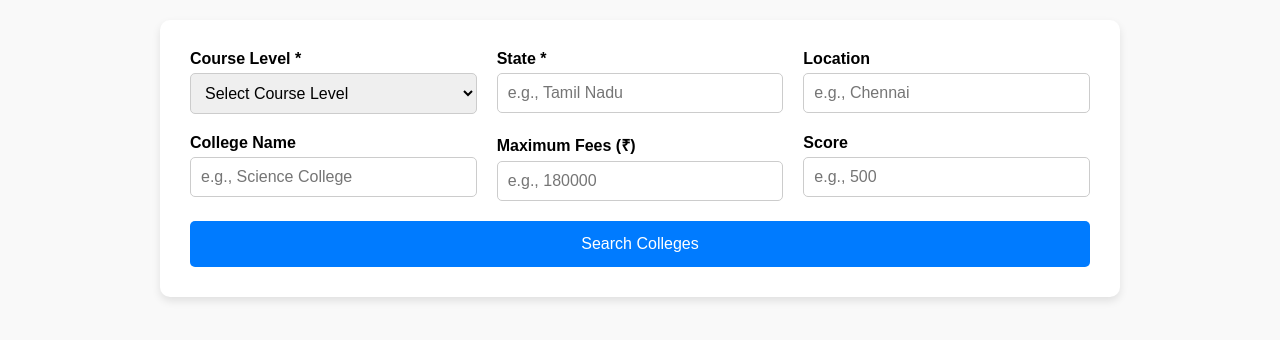
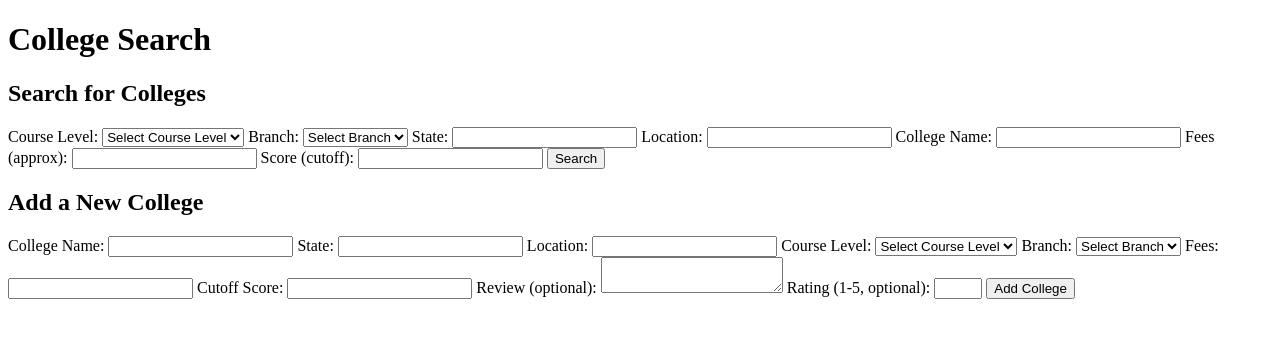
Before and after one commit to Biswal23/college-backend, a Flask app: template templates/index.html in a window 1280 px wide. Shown: the top 340 px of the page. Run offline with Flask 3, Linux system fonts and the light colour scheme; the template is opened without the code that fills it, so the values that code supplies are empty; parts of the project's set-up code (start-up, migrations or seed data) failed here and were passed over; some libraries are stand-ins or nearby versions.

Commit message:
Update index.html

```diff
--- a/templates/index.html
+++ b/templates/index.html
@@ -3,228 +3,166 @@
 <head>
     <meta charset="UTF-8">
     <meta name="viewport" content="width=device-width, initial-scale=1.0">
-    <title>College Predictor Form</title>
+    <title>Find Colleges in India - Course, Location, Fees, Cutoff</title>
+    <meta name="description" content="Find and compare colleges based on course level, branch, location, fees, and cutoff scores in India.">
+    <meta name="keywords" content="college search, engineering, diploma, degree, cutoff, India, admission">
+    <meta name="author" content="Your Site Name">
 
-    <!-- Use CDN for jQuery and jQuery UI -->
-    <script src="https://code.jquery.com/jquery-3.6.0.min.js"></script>
-    <script src="https://code.jquery.com/ui/1.12.1/jquery-ui.min.js"></script>
-    <link rel="stylesheet" href="https://code.jquery.com/ui/1.12.1/themes/base/jquery-ui.css">
+    <link rel="stylesheet" href="{{ url_for('static', filename='styles.css') }}">
+</head>
+<body>
+    <main>
+        <header>
+            <h1>College Search</h1>
+        </header>
 
-    <style>
-        body {
-            font-family: Arial, sans-serif;
-            background-color: #f9f9f9;
-            margin: 20px;
+        <!-- Search Form -->
+        <section>
+            <h2>Search for Colleges</h2>
+            <form action="/" method="post">
+                <label for="course_level">Course Level:</label>
+                <select id="course_level" name="course_level" required onchange="updateBranchOptions()">
+                    <option value="">Select Course Level</option>
+                    <option value="BTech">BTech</option>
+                    <option value="Diploma">Diploma</option>
+                    <option value="Degree">Degree</option>
+                </select>
+
+                <label for="branch">Branch:</label>
+                <select id="branch" name="branch">
+                    <option value="">Select Branch</option>
+                </select>
+
+                <label for="state">State:</label>
+                <input type="text" id="state" name="state">
+
+                <label for="location">Location:</label>
+                <input type="text" id="location" name="location">
+
+                <label for="college_name">College Name:</label>
+                <input type="text" id="college_name" name="college_name">
+
+                <label for="fees">Fees (approx):</label>
+                <input type="number" id="fees" name="fees">
+
+                <label for="score">Score (cutoff):</label>
+                <input type="number" id="score" name="score">
+
+                <button type="submit">Search</button>
+            </form>
+        </section>
+
+        <!-- Add College Form -->
+        <section>
+            <h2>Add a New College</h2>
+            <form action="/add_college" method="post">
+                <label for="name">College Name:</label>
+                <input type="text" id="name" name="name" required>
+
+                <label for="state">State:</label>
+                <input type="text" id="state" name="state" required>
+
+                <label for="location">Location:</label>
+                <input type="text" id="location" name="location" required>
+
+                <label for="course_level_add">Course Level:</label>
+                <select id="course_level_add" name="course_level" required onchange="updateBranchOptionsAdd()">
+                    <option value="">Select Course Level</option>
+                    <option value="BTech">BTech</option>
+                    <option value="Diploma">Diploma</option>
+                    <option value="Degree">Degree</option>
+                </select>
+
+                <label for="branch_add">Branch:</label>
+                <select id="branch_add" name="branch" required>
+                    <option value="">Select Branch</option>
+                </select>
+
+                <label for="fees">Fees:</label>
+                <input type="number" id="fees" name="fees" required>
+
+                <label for="cutoff">Cutoff Score:</label>
+                <input type="number" id="cutoff" name="cutoff" required>
+
+                <label for="review_text">Review (optional):</label>
+                <textarea id="review_text" name="review_text"></textarea>
+
+                <label for="rating">Rating (1-5, optional):</label>
+                <input type="number" id="rating" name="rating" min="1" max="5">
+
+                <button type="submit">Add College</button>
+            </form>
+        </section>
+
+        <!-- Display Messages -->
+        {% if error %}
+            <p class="error">{{ error }}</p>
+        {% endif %}
+        {% if success_message %}
+            <p class="success">{{ success_message }}</p>
+        {% endif %}
+
+        <!-- Search Results -->
+        {% if results %}
+        <section>
+            <h2>Search Results</h2>
+            <ul class="results">
+                {% for result in results %}
+                    <li>
+                        <strong>{{ result.name }}</strong><br>
+                        Course: {{ result.course_level }} - {{ result.branch }}<br>
+                        Location: {{ result.location }}, {{ result.state }}<br>
+                        Fees: ₹{{ result.fees }}<br>
+                        Cutoff: {{ result.min_score }}<br>
+                        Avg Rating: {{ result.avg_rating | round(1) }}<br>
+                        Reviews:
+                        <ul>
+                            {% for review in result.reviews %}
+                                <li>{{ review.review_text }} ({{ review.rating }}/5)</li>
+                            {% endfor %}
+                        </ul>
+                    </li>
+                {% endfor %}
+            </ul>
+        </section>
+        {% endif %}
+    </main>
+
+    <!-- JS -->
+    <script>
+        function updateBranchOptions() {
+            const courseLevel = document.getElementById("course_level").value;
+            const branchSelect = document.getElementById("branch");
+            branchSelect.innerHTML = '<option value="">Select Branch</option>';
+            const options = {
+                "BTech": ["Mechanical Engineering", "Computer Science", "Civil Engineering", "Electronics and Telecommunication"],
+                "Diploma": ["Mechanical Engineering", "Computer Science", "Civil Engineering", "Electronics and Telecommunication"],
+                "Degree": ["Science", "Commerce", "Arts"]
+            };
+            (options[courseLevel] || []).forEach(branch => {
+                const option = document.createElement("option");
+                option.value = branch;
+                option.text = branch;
+                branchSelect.appendChild(option);
+            });
         }
 
-        form {
-            background-color: #fff;
-            padding: 30px;
-            border-radius: 10px;
-            box-shadow: 0 4px 8px rgba(0,0,0,0.1);
-            max-width: 900px;
-            margin: 0 auto;
+        function updateBranchOptionsAdd() {
+            const courseLevel = document.getElementById("course_level_add").value;
+            const branchSelect = document.getElementById("branch_add");
+            branchSelect.innerHTML = '<option value="">Select Branch</option>';
+            const options = {
+                "BTech": ["Mechanical Engineering", "Computer Science", "Civil Engineering", "Electronics and Telecommunication"],
+                "Diploma": ["Mechanical Engineering", "Computer Science", "Civil Engineering", "Electronics and Telecommunication"],
+                "Degree": ["Science", "Commerce", "Arts"]
+            };
+            (options[courseLevel] || []).forEach(branch => {
+                const option = document.createElement("option");
+                option.value = branch;
+                option.text = branch;
+                branchSelect.appendChild(option);
+            });
         }
-
-        .form-container {
-            display: grid;
-            grid-template-columns: repeat(auto-fit, minmax(250px, 1fr));
-            gap: 20px;
-        }
-
-        .form-group {
-            display: flex;
-            flex-direction: column;
-        }
-
-        label {
-            font-weight: bold;
-            margin-bottom: 5px;
-        }
-
-        select, input[type="text"], input[type="number"] {
-            padding: 10px;
-            border: 1px solid #ccc;
-            border-radius: 5px;
-            font-size: 1rem;
-        }
-
-        button {
-            margin-top: 20px;
-            padding: 14px;
-            font-size: 1rem;
-            background-color: #007BFF;
-            color: white;
-            border: none;
-            border-radius: 5px;
-            cursor: pointer;
-            width: 100%;
-            transition: background-color 0.3s;
-        }
-
-        button:hover {
-            background-color: #0056b3;
-        }
-
-        .error-message {
-            color: red;
-            margin-top: 15px;
-            text-align: center;
-        }
-
-        h2 {
-            margin-top: 40px;
-            text-align: center;
-            color: #333;
-        }
-
-        .result-card {
-            background: #fff;
-            border: 1px solid #ddd;
-            padding: 20px;
-            border-radius: 8px;
-            margin: 20px auto;
-            max-width: 800px;
-            box-shadow: 0 2px 5px rgba(0,0,0,0.1);
-        }
-
-        .result-card h3 {
-            margin-bottom: 10px;
-            color: #007BFF;
-        }
-
-        .result-card p {
-            margin: 5px 0;
-            color: #555;
-        }
-
-        /* Style for jQuery UI Autocomplete */
-        .ui-autocomplete {
-            max-height: 200px;
-            overflow-y: auto;
-            overflow-x: hidden;
-            border: 1px solid #ccc;
-            background: #fff;
-            border-radius: 5px;
-            box-shadow: 0 2px 5px rgba(0,0,0,0.1);
-        }
-
-        .ui-menu-item {
-            padding: 10px;
-            cursor: pointer;
-        }
-
-        .ui-menu-item:hover {
-            background-color: #f0f0f0;
-        }
-    </style>
-</head>
-
-<body>
-
-<form method="post">
-    <div class="form-container">
-        <div class="form-group">
-            <label for="course_level">Course Level *</label>
-            <select name="course_level" id="course_level" required>
-                <option value="">Select Course Level</option>
-                <option value="Undergraduate" {% if form_data.course_level == "Undergraduate" %}selected{% endif %}>Undergraduate</option>
-                <option value="Postgraduate" {% if form_data.course_level == "Postgraduate" %}selected{% endif %}>Postgraduate</option>
-            </select>
-        </div>
-
-        <div class="form-group">
-            <label for="state">State *</label>
-            <input type="text" name="state" id="state" value="{{ form_data.state or '' }}" required placeholder="e.g., Tamil Nadu">
-        </div>
-
-        <div class="form-group">
-            <label for="location">Location</label>
-            <input type="text" name="location" id="location" value="{{ form_data.location or '' }}" placeholder="e.g., Chennai">
-        </div>
-
-        <div class="form-group">
-            <label for="college_name">College Name</label>
-            <input type="text" name="college_name" id="college_name" value="{{ form_data.college_name or '' }}" placeholder="e.g., Science College">
-        </div>
-
-        <div class="form-group">
-            <label for="fees">Maximum Fees (₹)</label>
-            <input type="text" name="fees" id="fees" value="{{ form_data.fees or '' }}" placeholder="e.g., 180000">
-        </div>
-
-        <div class="form-group">
-            <label for="score">Score</label>
-            <input type="text" name="score" id="score" value="{{ form_data.score or '' }}" placeholder="e.g., 500">
-        </div>
-    </div>
-
-    <button type="submit">Search Colleges</button>
-</form>
-
-{% if error %}
-    <p class="error-message">{{ error }}</p>
-{% endif %}
-
-{% if results %}
-    <h2>Matching Colleges</h2>
-    {% for result in results %}
-        <div class="result-card">
-            <h3>{{ result.name }}</h3>
-            <p><strong>State:</strong> {{ result.state }}</p>
-            <p><strong>Location:</strong> {{ result.location }}</p>
-            <p><strong>Course Level:</strong> {{ result.course_level }}</p>
-            <p><strong>Minimum Score:</strong> {{ result.min_score }}</p>
-            <p><strong>Fees:</strong> ₹{{ result.fees }}</p>
-            <p><strong>Average Rating:</strong> {{ result.avg_rating }}</p>
-
-            {% if result.reviews %}
-                <h4>Reviews:</h4>
-                {% for review in result.reviews %}
-                    <p><strong>Rating:</strong> {{ review.rating }} - {{ review.review_text }}</p>
-                {% endfor %}
-            {% endif %}
-        </div>
-    {% endfor %}
-{% endif %}
-
-<script>
-    $(document).ready(function() {
-        console.log("jQuery version:", $.fn.jquery);
-        console.log("jQuery UI loaded:", !!$.ui);
-
-        var suggestions = {{ suggestions | tojson }};
-        if (!suggestions.state.length || !suggestions.location.length || !suggestions.college_name.length) {
-            console.warn("Backend suggestions empty, using fallback");
-            suggestions = {
-                college_name: ["Science College", "Tech College", "Engineering College"],
-                location: ["Chennai", "Mumbai", "Kanpur"],
-                state: ["Tamil Nadu", "Maharashtra", "Uttar Pradesh"]
-            };
-        }
-        console.log("Suggestions:", suggestions);
-
-        $("#state").autocomplete({
-            source: suggestions.state,
-            minLength: 1,
-            open: function(event, ui) { console.log("State autocomplete opened with term:", $(this).val()); },
-            response: function(event, ui) { console.log("State suggestions:", ui.content); }
-        });
-
-        $("#location").autocomplete({
-            source: suggestions.location,
-            minLength: 1,
-            open: function(event, ui) { console.log("Location autocomplete opened with term:", $(this).val()); },
-            response: function(event, ui) { console.log("Location suggestions:", ui.content); }
-        });
-
-        $("#college_name").autocomplete({
-            source: suggestions.college_name,
-            minLength: 1,
-            open: function(event, ui) { console.log("College name autocomplete opened with term:", $(this).val()); },
-            response: function(event, ui) { console.log("College name suggestions:", ui.content); }
-        });
-    });
-</script>
+    </script>
 </body>
 </html>
```
